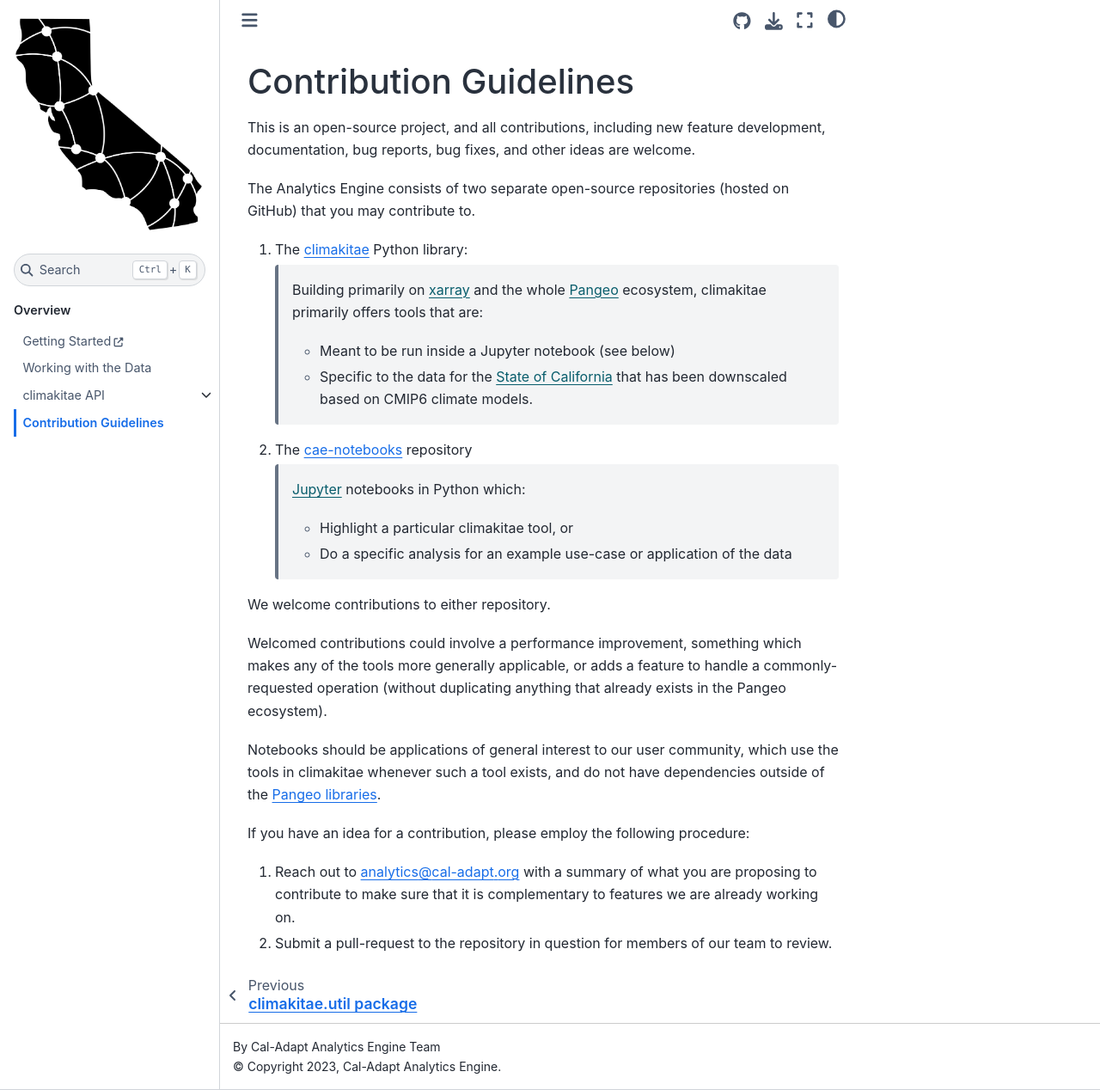
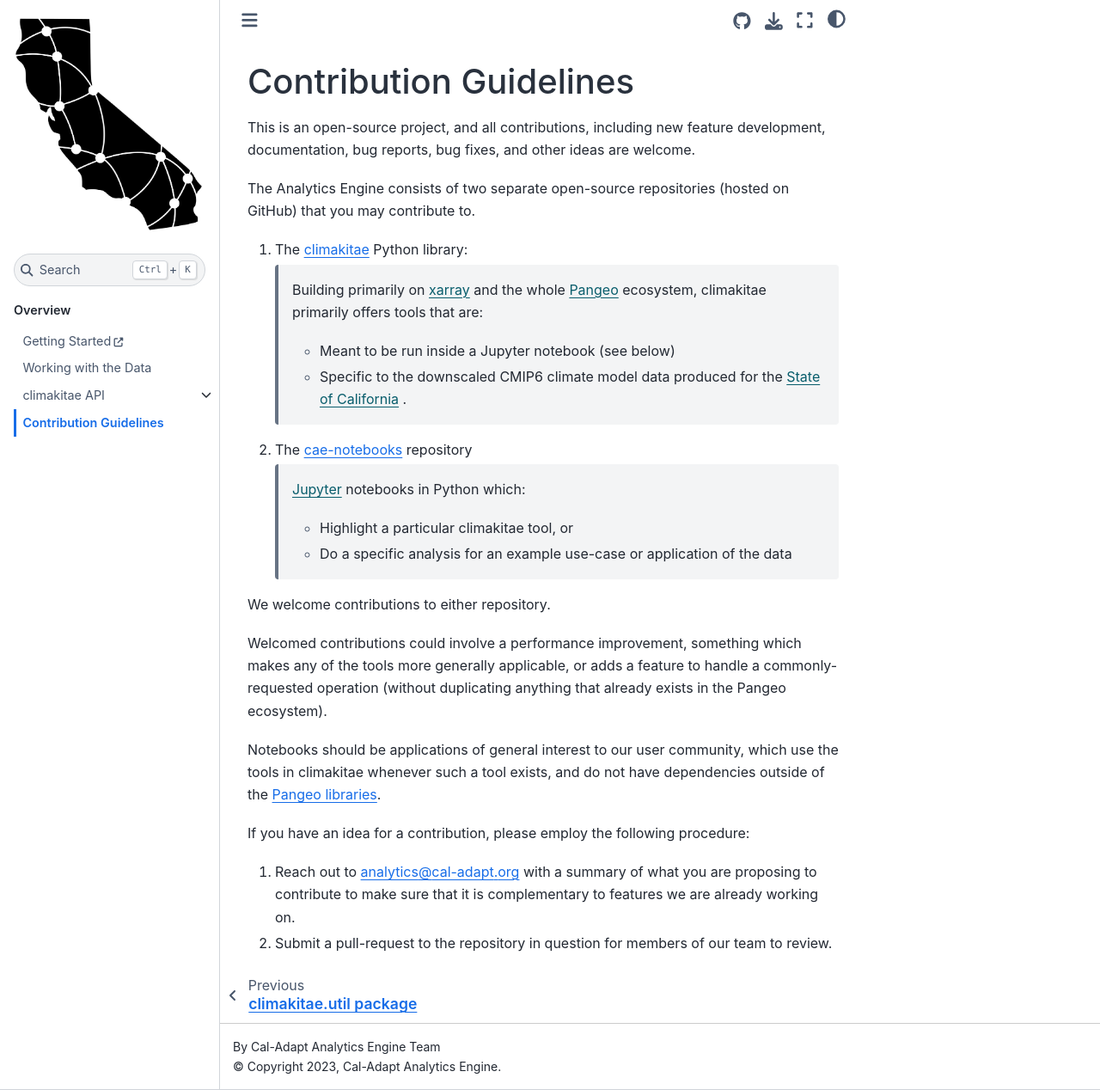
Before and after one commit to cal-adapt/climakitae, a Sphinx documentation site: the page built from docs/contribute.rst, in a window 1280 px wide and 1268 px high. Shown: the whole window at 86% size. Built offline with Sphinx 7.4.7 and the Sphinx Book theme 1.1.4, drawn with Linux system fonts in a browser that asks for light colours.

Commit message:
Update docs/contribute.rst
Co-authored-by: Victoria Ford <fordvecellio@gmail.com>

```diff
--- a/docs/contribute.rst
+++ b/docs/contribute.rst
@@ -11,7 +11,7 @@ The Analytics Engine consists of two separate open-source repositories (hosted o
 	Building primarily on `xarray <https://docs.xarray.dev/en/stable/>`_ and the whole `Pangeo 	<https://pangeo.io/>`_ ecosystem, climakitae primarily offers tools that are:
 
 	* Meant to be run inside a Jupyter notebook (see below)
-	* Specific to the data for the `State of California <https://analytics.cal-adapt.org/data/>`_ that has 	been downscaled based on CMIP6 climate models.
+	* Specific to the downscaled CMIP6 climate model data produced for the `State of California <https://analytics.cal-adapt.org/data/>`_ .
 
 2. The `cae-notebooks <https://github.com/cal-adapt/cae-notebooks>`_ repository
 
```
